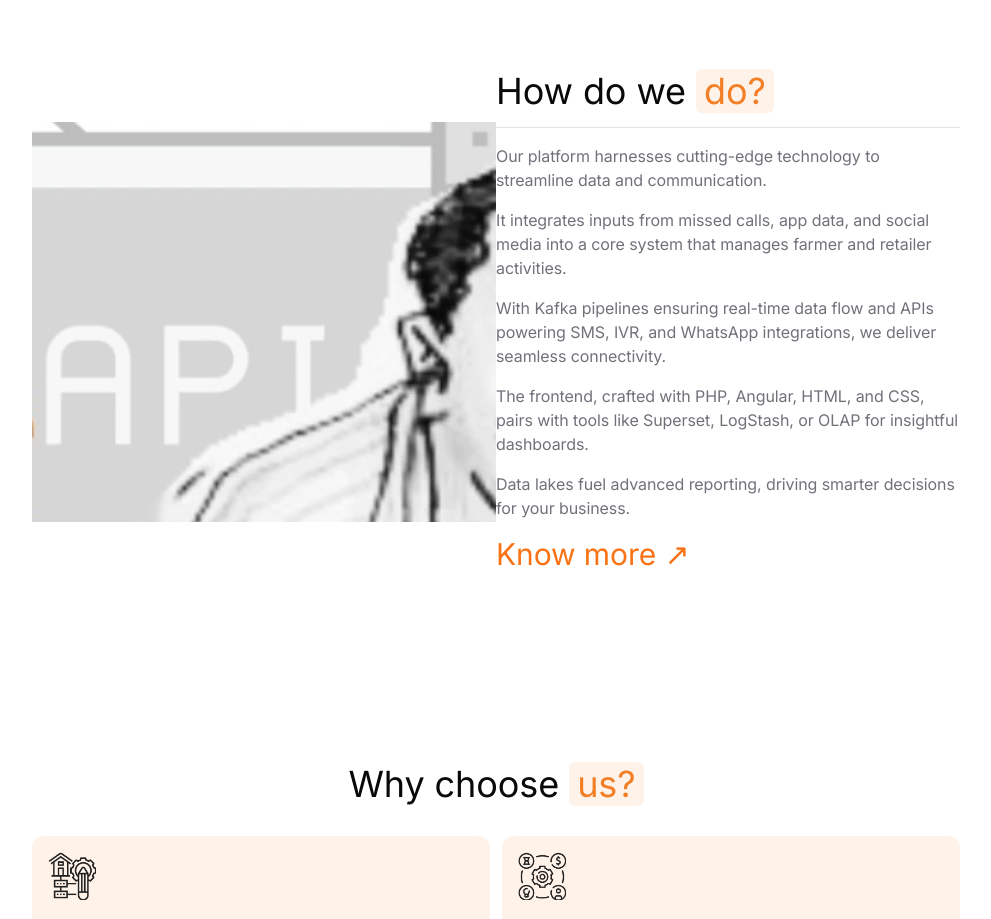
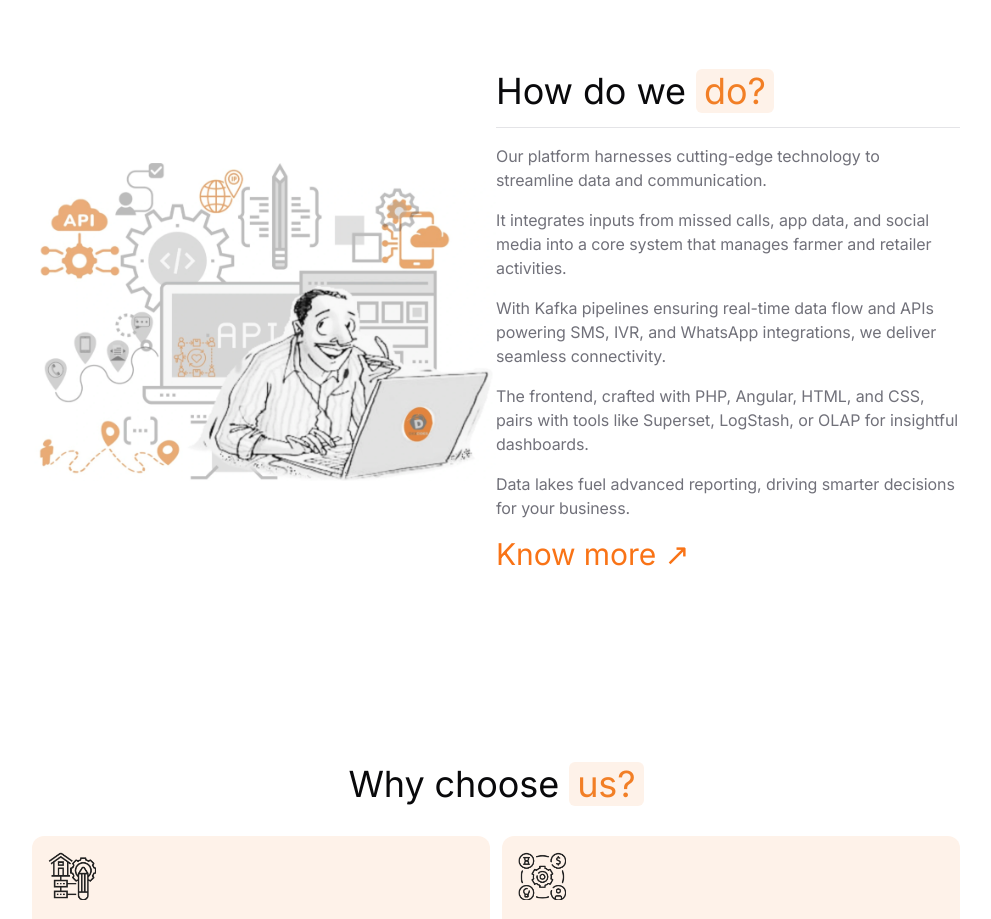
Before and after one commit to projectquicksilver/digicideswebsiteredesign, a Next.js app: page / in a window 1280 px wide. Shown: the part 1840-2759 px from the top of the page, without its empty margins (144-1135 px from the left). Built offline with nearby package versions, Linux system fonts and the light colour scheme; no server answers.

Commit message:
feat: favicon fix, how do we fixes

```diff
--- a/src/components/landing/how-do-we-do.tsx
+++ b/src/components/landing/how-do-we-do.tsx
@@ -11,7 +11,7 @@ const HowDoWeDo = () => {
             alt="What do we do"
             width={1000}
             height={1400}
-            className="h-[400px] pt-5 md:pt-0 object-contain sm:object-none md:object-none lg:object-none xl:object-none 2xl:object-none"
+            className="h-[400px] pt-5 md:pt-0 object-contain"
           />
         </div>
         <div className="flex w-full flex-col md:items-start md:justify-start lg:items-start lg:justify-start xl:items-start xl:justify-start gap-4 md:w-1/2">
```
Also changed, not shown: public/favicon.svg.
